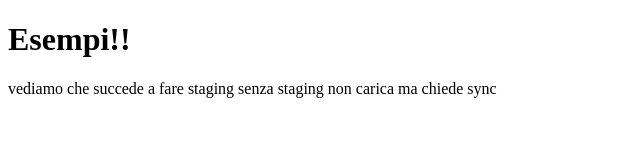
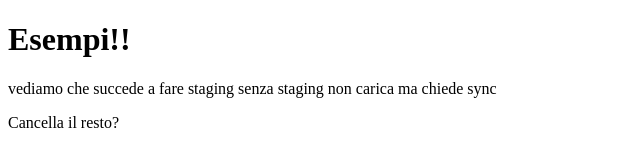
Before and after one commit to dbuscioni/testjs, a plain HTML site: page index.html in a window 1280 px wide. Shown: the whole page, without its empty margins (0-640 px from the left). Drawn offline with Linux system fonts and the light colour scheme.

Commit message:
fatto bene!

```diff
--- a/index.html
+++ b/index.html
@@ -9,6 +9,7 @@
 <body>
     <h1>Esempi!!</h1>
     <p>vediamo che succede a fare staging senza staging non carica ma chiede sync</p>
+    <p>Cancella il resto?</p>
 
 
 </body>
```
